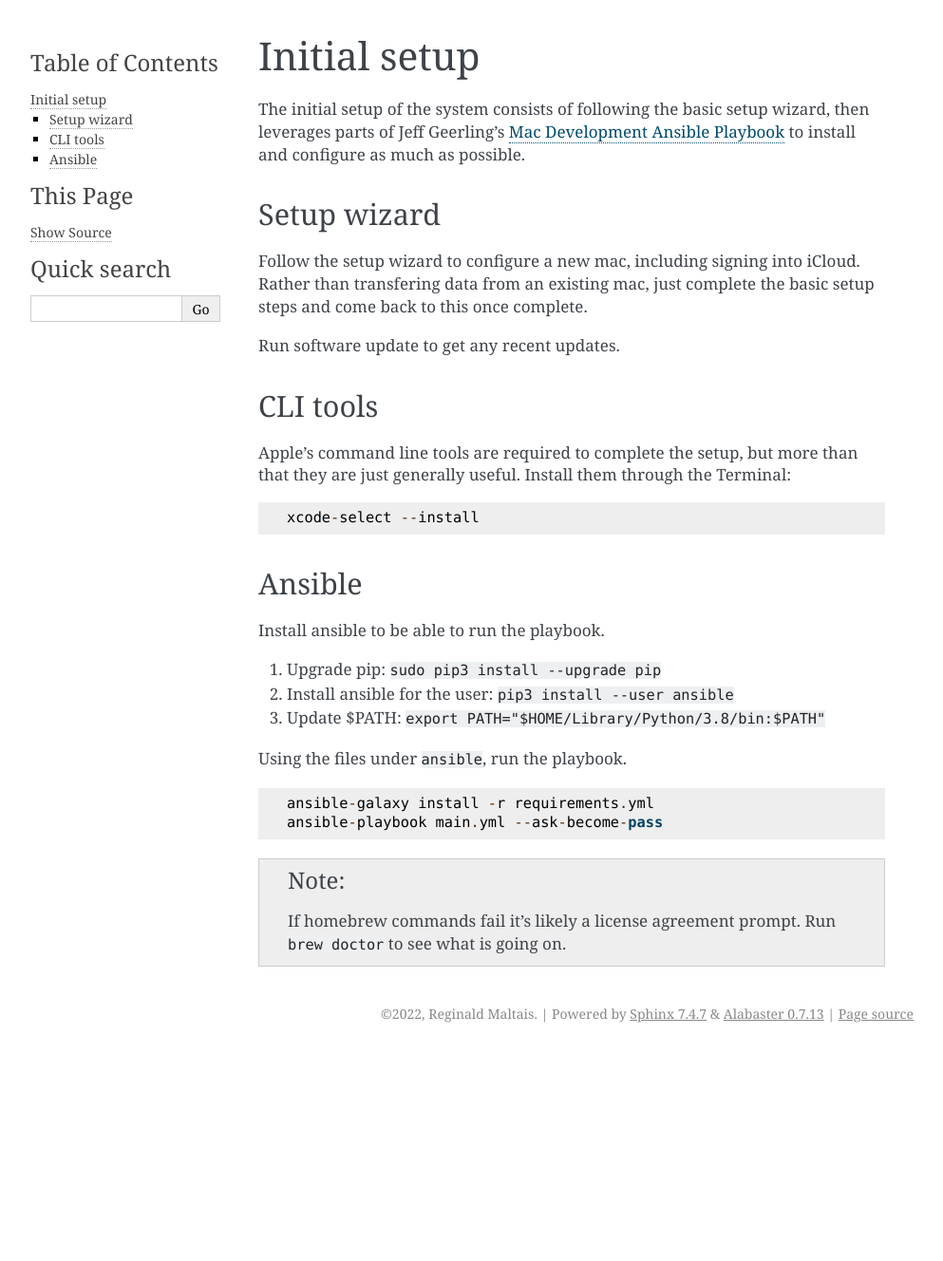
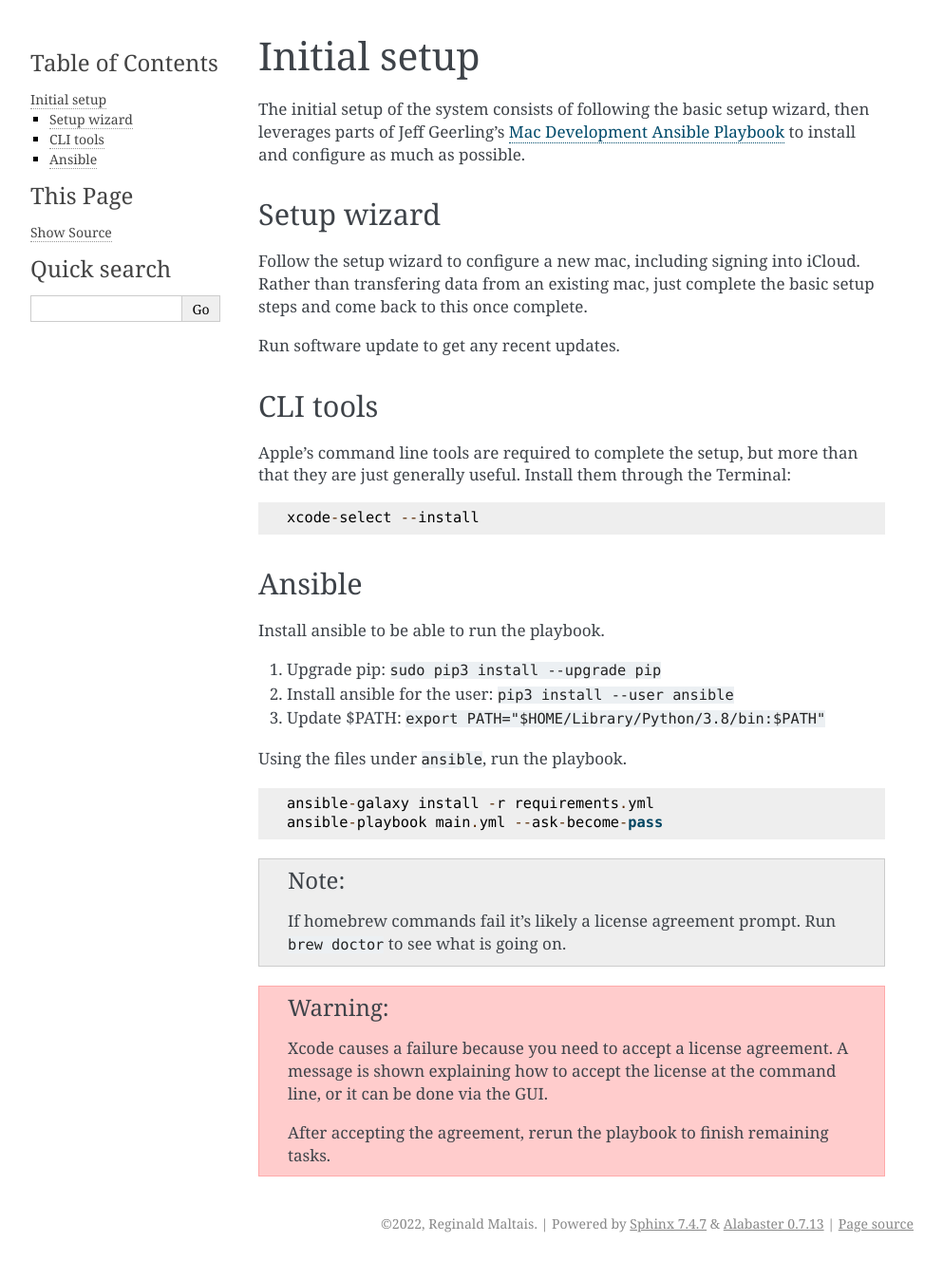
Before and after one commit to goatsweater/mac-setup, a Sphinx documentation site: the page built from docs/setup.rst, in a window 1280 px wide. Shown: the whole page at 95% size, without its empty margins (148-1141 px from the left). Built offline with Sphinx 7.4.7, drawn with Linux system fonts in a browser that asks for light colours; before the commit the page ends 1107 px from its top, so only the background shows below that.

Commit message:
Add warning about xcode license

```diff
--- a/docs/setup.rst
+++ b/docs/setup.rst
@@ -43,4 +43,11 @@ Using the files under :file:`ansible`, run the playbook.
     If homebrew commands fail it's likely a license agreement prompt. Run
     ``brew doctor`` to see what is going on.
 
+.. warning::
+
+    Xcode causes a failure because you need to accept a license agreement. A message is shown
+    explaining how to accept the license at the command line, or it can be done via the GUI.
+
+    After accepting the agreement, rerun the playbook to finish remaining tasks.
+
 .. _Mac Development Ansible Playbook: https://github.com/geerlingguy/mac-dev-playbook
```
